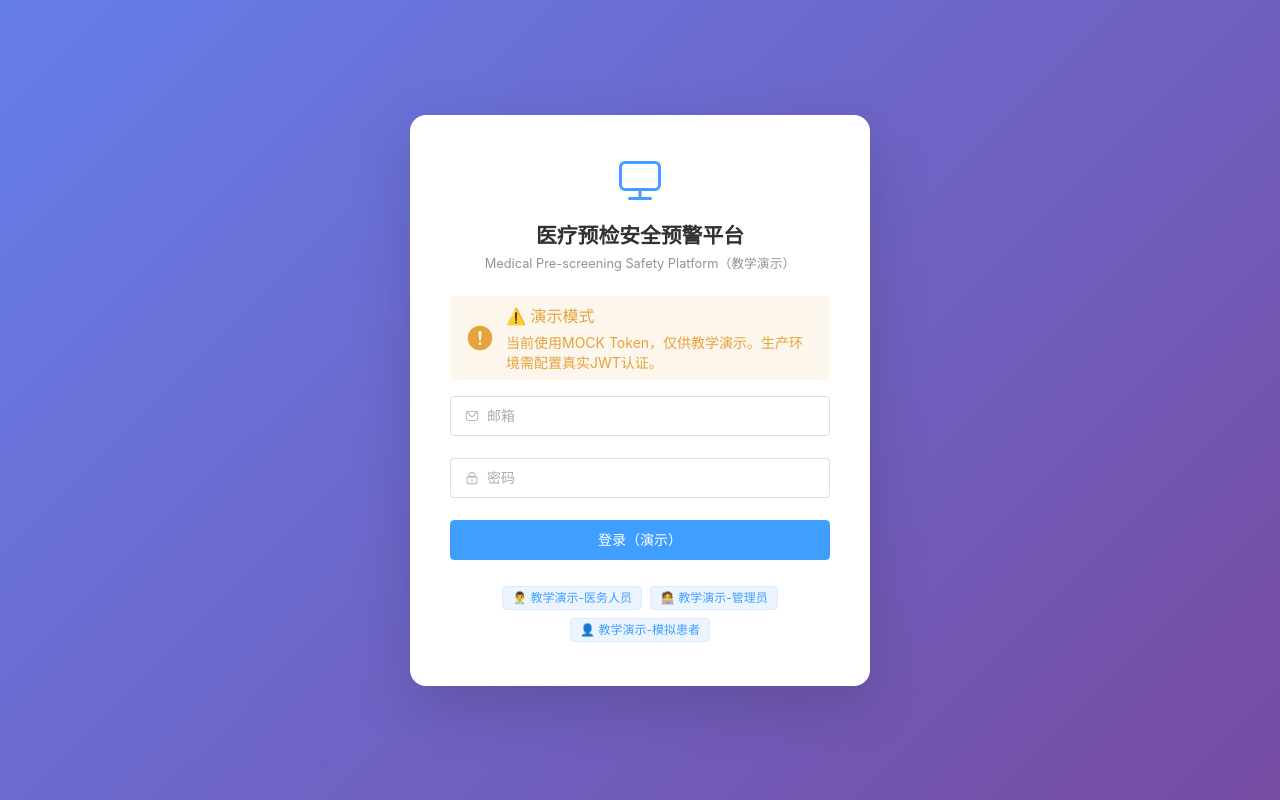
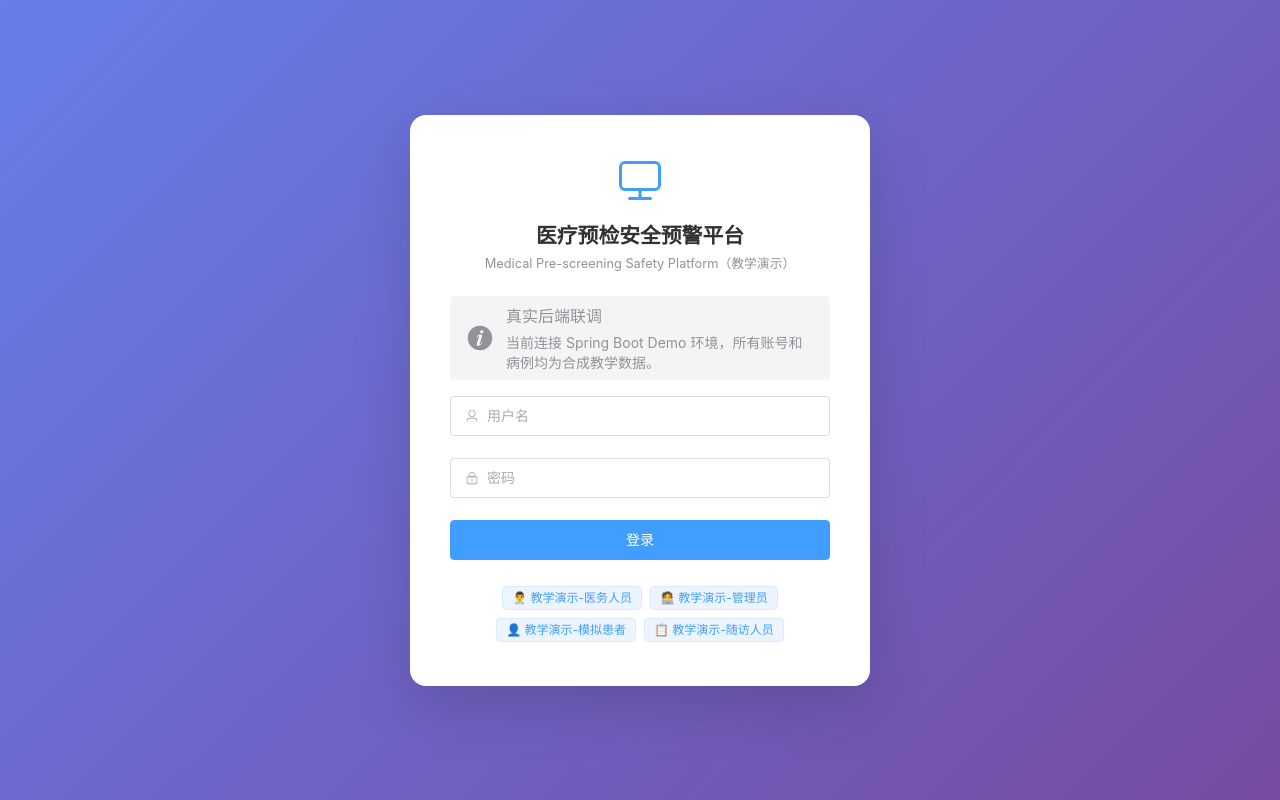
Before and after one commit to add6511/medical-safety-agent-platform, a Vue app in the folder frontend/: page /login in a window 1280 px wide. Built offline with nearby package versions, Linux system fonts and the light colour scheme.

Commit message:
feat(frontend): integrate real backend authentication

```diff
--- a/frontend/src/api/index.ts
+++ b/frontend/src/api/index.ts
@@ -48,10 +48,36 @@ export const aiApi = {
 }
 
 // === Auth APIs ===
+
+export interface LoginRequest {
+  username: string
+  password: string
+}
+
+export interface LoginResponse {
+  accessToken: string
+  tokenType: string
+  expiresIn: number
+  userId: number
+  username: string
+  roles: string[]
+}
+
+export interface CurrentUserResponse {
+  userId: number
+  username: string
+  displayName: string
+  caseCode: string | null
+  status: string
+  roles: string[]
+}
+
 export const authApi = {
-  login: (data: { email: string; password: string }) => api.post('/auth/login', data),
-  logout: () => api.post('/auth/logout'),
-  profile: () => api.get('/auth/profile'),
+  login: (data: LoginRequest) =>
+    api.post<LoginResponse>('/v1/auth/login', data),
+
+  me: () =>
+    api.get<CurrentUserResponse>('/v1/auth/me'),
 }
 
 export default api
--- a/frontend/src/main.ts
+++ b/frontend/src/main.ts
@@ -3,7 +3,6 @@ import { createPinia } from 'pinia'
 import ElementPlus from 'element-plus'
 import zhCn from 'element-plus/es/locale/lang/zh-cn'
 import 'element-plus/dist/index.css'
-import zhCn from 'element-plus/es/locale/lang/zh-cn'
 import * as ElementPlusIconsVue from '@element-plus/icons-vue'
 import App from './App.vue'
 import router from './router'
--- a/frontend/src/views/Login.vue
+++ b/frontend/src/views/Login.vue
@@ -1,14 +1,69 @@
 <template>
   <div class="login-page">
     <div class="login-card">
-      <div class="logo"><el-icon :size="48" color="#409EFF"><Monitor /></el-icon><h2>医疗预检安全预警平台</h2><p>Medical Pre-screening Safety Platform（教学演示）</p></div>
-      <el-alert type="warning" title="⚠️ 演示模式" description="当前使用MOCK Token，仅供教学演示。生产环境需配置真实JWT认证。" :closable="false" style="margin-bottom:16px" show-icon />
-      <el-form :model="form" :rules="rules" ref="formRef" size="large">
-        <el-form-item prop="email"><el-input v-model="form.email" placeholder="邮箱" :prefix-icon="Message" /></el-form-item>
-        <el-form-item prop="password"><el-input v-model="form.password" type="password" placeholder="密码" :prefix-icon="Lock" show-password /></el-form-item>
-        <el-form-item><el-button type="primary" @click="handleLogin" :loading="loading" style="width:100%">登录（演示）</el-button></el-form-item>
+      <div class="logo">
+        <el-icon :size="48" color="#409EFF">
+          <Monitor />
+        </el-icon>
+        <h2>医疗预检安全预警平台</h2>
+        <p>Medical Pre-screening Safety Platform（教学演示）</p>
+      </div>
+
+      <el-alert
+        type="info"
+        title="真实后端联调"
+        description="当前连接 Spring Boot Demo 环境，所有账号和病例均为合成教学数据。"
+        :closable="false"
+        style="margin-bottom: 16px"
+        show-icon
+      />
+
+      <el-form
+        ref="formRef"
+        :model="form"
+        :rules="rules"
+        size="large"
+      >
+        <el-form-item prop="username">
+          <el-input
+            v-model="form.username"
+            placeholder="用户名"
+            :prefix-icon="User"
+          />
+        </el-form-item>
+
+        <el-form-item prop="password">
+          <el-input
+            v-model="form.password"
+            type="password"
+            placeholder="密码"
+            :prefix-icon="Lock"
+            show-password
+          />
+        </el-form-item>
+
+        <el-form-item>
+          <el-button
+            type="primary"
+            :loading="loading"
+            style="width: 100%"
+            @click="handleLogin"
+          >
+            登录
+          </el-button>
+        </el-form-item>
       </el-form>
-      <div class="roles"><el-tag v-for="r in demoRoles" :key="r.role" @click="quickLogin(r)" style="cursor:pointer;margin:4px">{{ r.label }}</el-tag></div>
+
+      <div class="roles">
+        <el-tag
+          v-for="account in demoAccounts"
+          :key="account.username"
+          style="cursor: pointer; margin: 4px"
+          @click="quickLogin(account)"
+        >
+          {{ account.label }}
+        </el-tag>
+      </div>
     </div>
   </div>
 </template>
@@ -16,47 +71,181 @@
 <script setup lang="ts">
 import { reactive, ref } from 'vue'
 import { useRouter } from 'vue-router'
+import type { AxiosError } from 'axios'
+import type { FormInstance, FormRules } from 'element-plus'
+import { ElMessage } from 'element-plus'
+import { User, Lock, Monitor } from '@element-plus/icons-vue'
 import { useAppStore } from '@/stores/app'
-import { ElMessage } from 'element-plus'
-import { Message, Lock } from '@element-plus/icons-vue'
+import { authApi } from '@/api'
+
+interface DemoAccount {
+  label: string
+  username: string
+  password: string
+}
+
+interface ApiErrorResponse {
+  message?: string
+}
 
 const router = useRouter()
 const store = useAppStore()
+
 const loading = ref(false)
-const formRef = ref()
-const form = reactive({ email: '', password: '' })
-const rules = {
-  email: [{ required: true, message: '请输入邮箱', trigger: 'blur' }],
-  password: [{ required: true, message: '请输入密码（演示模式任意密码均可）', trigger: 'blur' }],
+const formRef = ref<FormInstance>()
+
+const form = reactive({
+  username: '',
+  password: '',
+})
+
+const rules: FormRules = {
+  username: [
+    {
+      required: true,
+      message: '请输入用户名',
+      trigger: 'blur',
+    },
+  ],
+  password: [
+    {
+      required: true,
+      message: '请输入密码',
+      trigger: 'blur',
+    },
+  ],
 }
 
-const demoRoles = [
-  { label: '👨‍⚕️ 教学演示-医务人员', role: 'doctor', email: 'doctor@hospital.com', password: 'demo' },
-  { label: '🧑‍💻 教学演示-管理员', role: 'admin', email: 'admin@hospital.com', password: 'demo' },
-  { label: '👤 教学演示-模拟患者', role: 'patient', email: 'patient@demo.com', password: 'demo' },
+const demoAccounts: DemoAccount[] = [
+  {
+    label: '👨‍⚕️ 教学演示-医务人员',
+    username: 'demo_medical',
+    password: 'demo123',
+  },
+  {
+    label: '🧑‍💻 教学演示-管理员',
+    username: 'demo_admin',
+    password: 'demo123',
+  },
+  {
+    label: '👤 教学演示-模拟患者',
+    username: 'demo_patient',
+    password: 'demo123',
+  },
+  {
+    label: '📋 教学演示-随访人员',
+    username: 'demo_followup',
+    password: 'demo123',
+  },
 ]
 
-function quickLogin(r: any) { form.email = r.email; form.password = r.password; handleLogin() }
+const roleMapping: Record<string, string> = {
+  PATIENT: 'patient',
+  MEDICAL_STAFF: 'doctor',
+  FOLLOWUP_STAFF: 'followup',
+  ADMIN: 'admin',
+  AI_SERVICE: 'ai_service',
+}
 
-async function handleLogin() {
-  await formRef.value?.validate()
+function mapBackendRole(roles: string[]): string {
+  const priority = [
+    'ADMIN',
+    'MEDICAL_STAFF',
+    'FOLLOWUP_STAFF',
+    'PATIENT',
+    'AI_SERVICE',
+  ]
+
+  const matchedRole = priority.find((role) => roles.includes(role))
+  return matchedRole ? roleMapping[matchedRole] : 'unknown'
+}
+
+function quickLogin(account: DemoAccount) {
+  form.username = account.username
+  form.password = account.password
+  void handleLogin()
+}
+
+ async function handleLogin() {
+  const valid = await formRef.value?.validate().catch(() => false)
+
+  if (!valid) {
+    return
+  }
+
   loading.value = true
-  setTimeout(() => {
-    const role = demoRoles.find(r => r.email === form.email)?.role || 'doctor'
-    // 使用明确标注的MOCK Token
-    store.login('MOCK_' + role, role, 'MOCK_TOKEN_' + role.toUpperCase() + '_' + Date.now())
-    ElMessage.warning('当前为MOCK演示模式，Token为模拟数据')
-    router.push('/dashboard')
+
+  try {
+    const response = await authApi.login({
+      username: form.username.trim(),
+      password: form.password,
+    })
+
+    const data = response.data
+    const frontendRole = mapBackendRole(data.roles)
+
+    store.login(
+      data.username,
+      frontendRole,
+      data.accessToken,
+    )
+
+    ElMessage.success(`登录成功：${data.username}`)
+    await router.push('/dashboard')
+  } catch (error: unknown) {
+
+
+    const axiosError = error as AxiosError<ApiErrorResponse>
+
+
+
+    const message =
+      axiosError.response?.data?.message ||
+      (error instanceof Error ? error.message : '未知错误')
+
+    ElMessage.error(`登录失败：${message}`)
+  } finally {
     loading.value = false
-  }, 600)
+  }
 }
 </script>
 
 <style scoped>
-.login-page { min-height:100vh;display:flex;align-items:center;justify-content:center;background:linear-gradient(135deg,#667eea 0%,#764ba2 100%); }
-.login-card { width:460px;padding:40px;background:#fff;border-radius:16px;box-shadow:0 20px 60px rgba(0,0,0,0.15); }
-.logo { text-align:center;margin-bottom:24px; }
-.logo h2 { font-size:1.3rem;color:#303133;margin-top:12px; }
-.logo p { font-size:0.8rem;color:#909399;margin-top:4px; }
-.roles { text-align:center;margin-top:16px; }
+.login-page {
+  min-height: 100vh;
+  display: flex;
+  align-items: center;
+  justify-content: center;
+  background: linear-gradient(135deg, #667eea 0%, #764ba2 100%);
+}
+
+.login-card {
+  width: 460px;
+  padding: 40px;
+  background: #fff;
+  border-radius: 16px;
+  box-shadow: 0 20px 60px rgba(0, 0, 0, 0.15);
+}
+
+.logo {
+  text-align: center;
+  margin-bottom: 24px;
+}
+
+.logo h2 {
+  margin-top: 12px;
+  color: #303133;
+  font-size: 1.3rem;
+}
+
+.logo p {
+  margin-top: 4px;
+  color: #909399;
+  font-size: 0.8rem;
+}
+
+.roles {
+  margin-top: 16px;
+  text-align: center;
+}
 </style>
```
Also changed, not shown: 1 other file (tests, documents, lock files or other folders).
